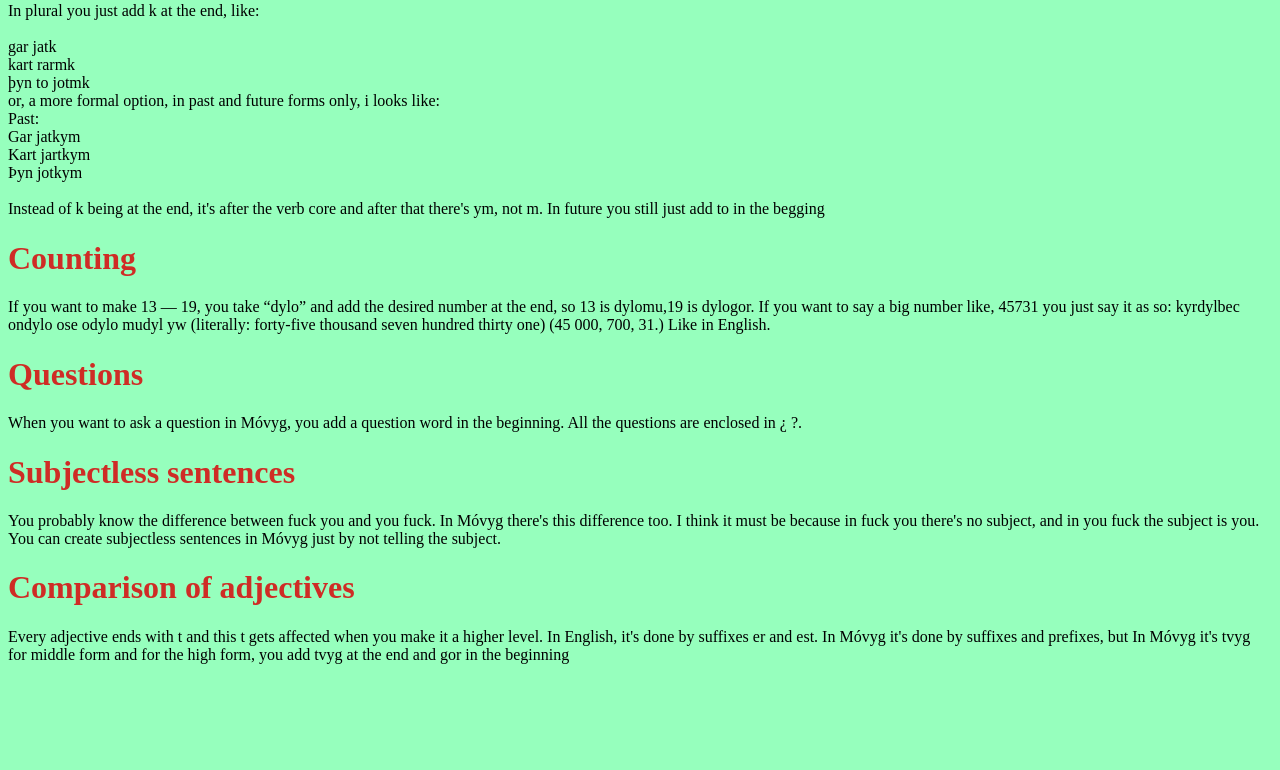
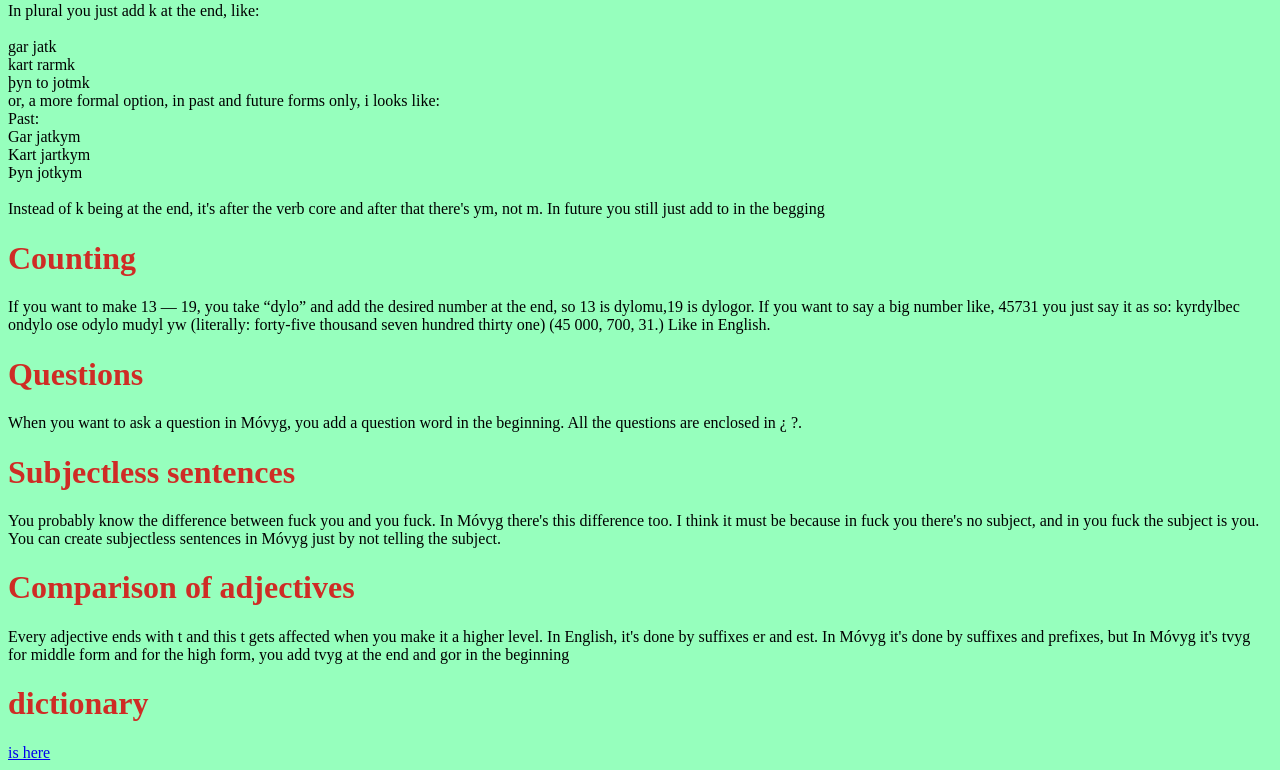
Before and after one commit to VitharrSonOfOdin/Movyg-the-conlang, a plain HTML site: page index.html in a window 1280 px wide. Shown: the part 1080-1850 px from the top of the page. Before the commit the page ends 1760 px from the top, so only its background shows below. Drawn offline with Linux system fonts and the light colour scheme.

Commit message:
Update index.html

```diff
--- a/index.html
+++ b/index.html
@@ -118,3 +118,5 @@ You probably know the difference between fuck you and you fuck. In Móvyg there'
      <p>
 Every adjective ends with t and this t gets affected when you make it a higher level. In English, it's done by suffixes er and est. In Móvyg it's done by suffixes and prefixes, but In Móvyg it's tvyg for middle form and for the high form, you add tvyg at the end and gor in the beginning
     </p>
+     <h1>dictionary</h1>
+     <a href="https://vitharrsonofodin.github.io/M-vyg-dictionary/">is here</a>
```
